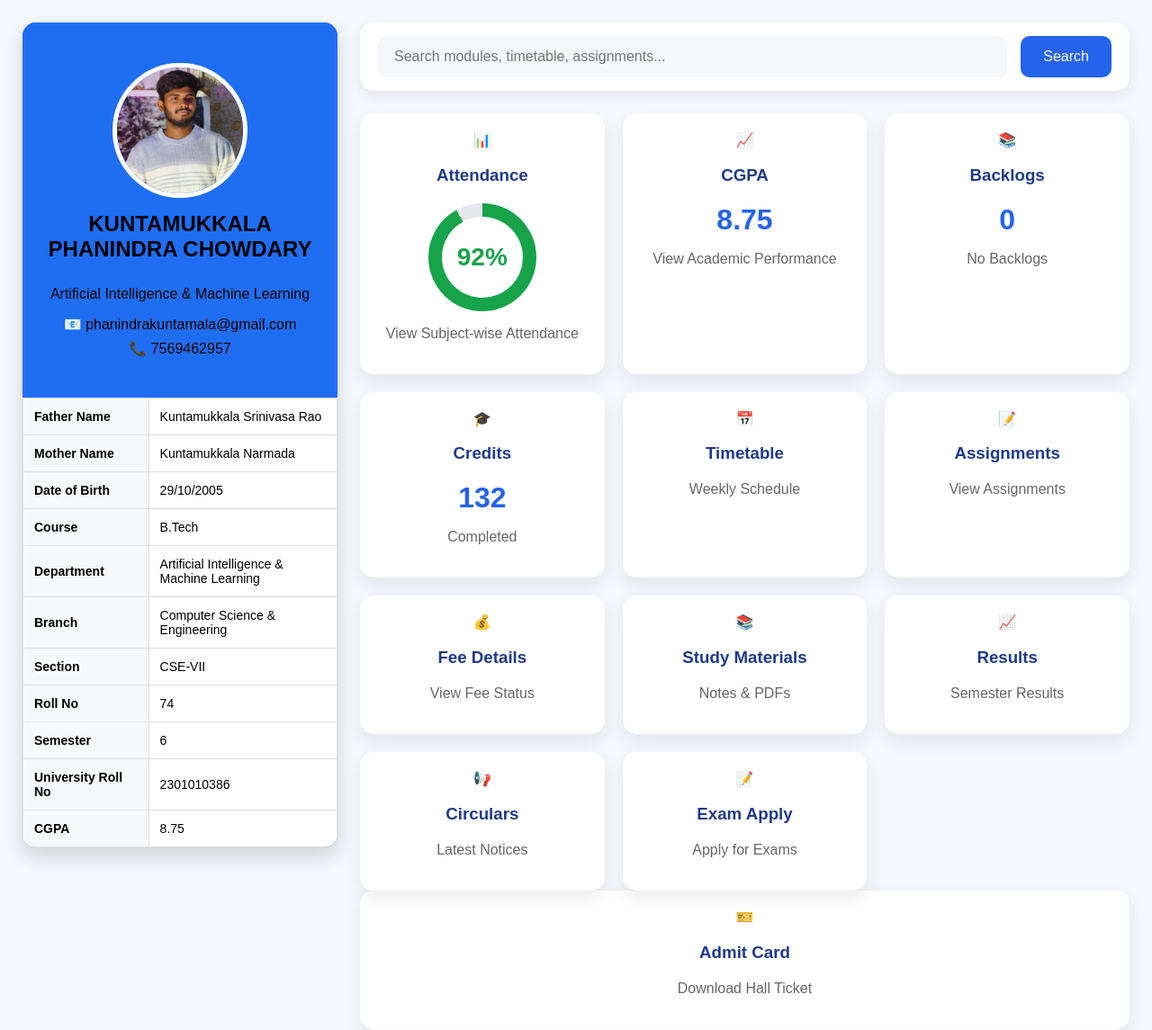
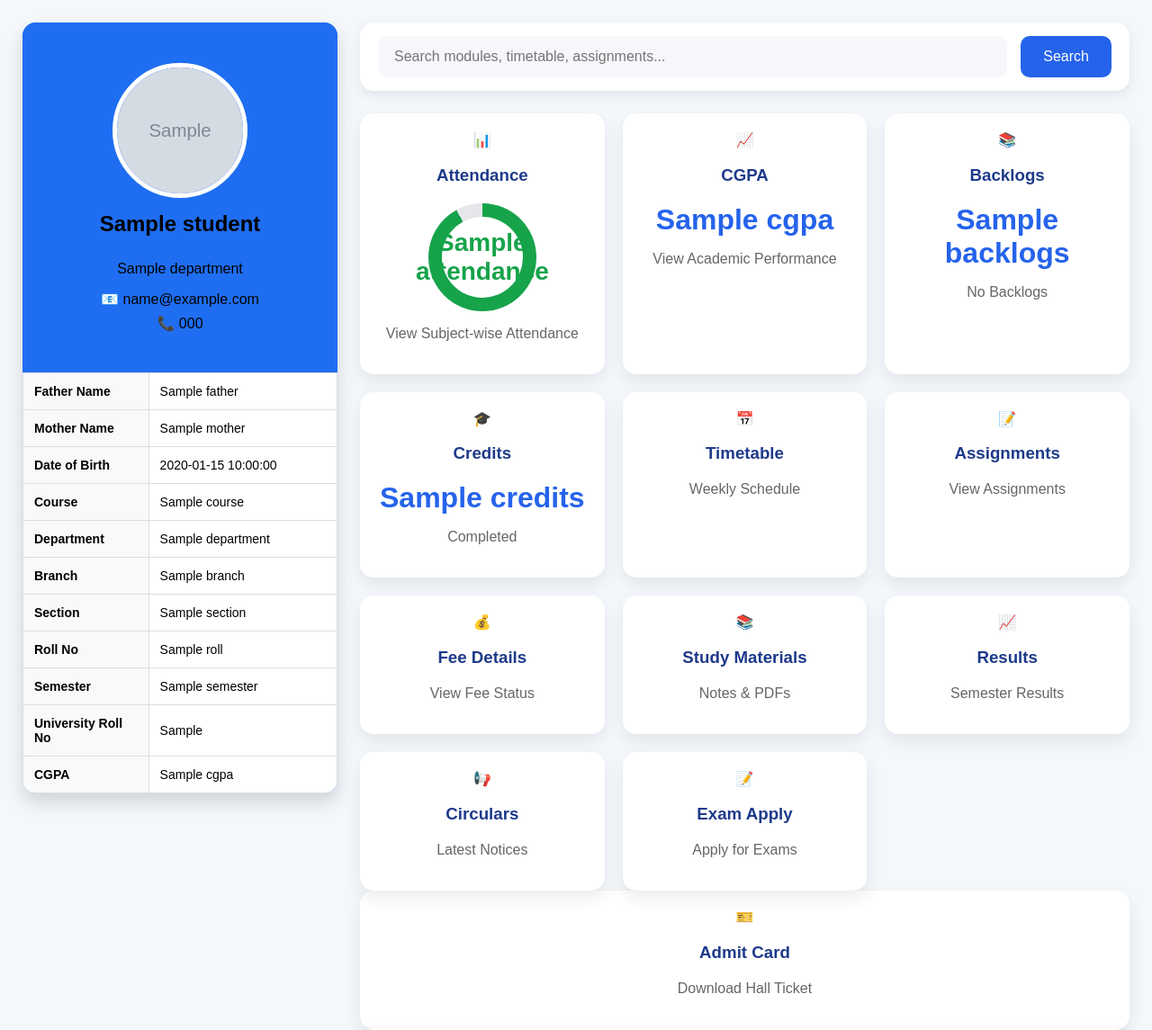
Before and after one commit to phanindrakuntamukkala-glitch/Student-Guide-Portal, a Python web app: template templates/dashboard.html in a window 1280 px wide. Shown: the top 1145 px of the page at 90% size. Run offline with Jinja, Linux system fonts and the light colour scheme; the template is opened without the code that fills it: most values are stand-ins (such as "Sample title", 1, 10 or a date in 2020); grey boxes marked "Sample" are stand-in pictures.

Commit message:
Added multi-student login system

```diff
--- a/templates/dashboard.html
+++ b/templates/dashboard.html
@@ -18,15 +18,14 @@
     <!-- Blue Header -->
     <div class="profile-header">
 
-        <img src="{{ url_for('static', filename='images/phani.jpg') }}" class="profile-img">
+        <img src="{{ url_for('static', filename='images/' + student.photo) }}" class="profile-img">
+<h3>{{ student.name }}</h3>
 
-        <h3>KUNTAMUKKALA PHANINDRA CHOWDARY</h3>
-
-        <h5>Artificial Intelligence & Machine Learning</h5>
+        <h5>{{ student.department }}</h5>
 
         <div class="contact">
-            <p>📧 phanindrakuntamala@gmail.com</p>
-            <p>📞 7569462957</p>
+           <p>📧 {{ student.email }}</p>
+<p>📞 {{ student.phone }}</p>
         </div>
 
     </div>
@@ -36,57 +35,57 @@
 
         <tr>
             <td><strong>Father Name</strong></td>
-            <td>Kuntamukkala Srinivasa Rao</td>
+            <td>{{ student.father }}</td>
         </tr>
 
         <tr>
             <td><strong>Mother Name</strong></td>
-            <td>Kuntamukkala Narmada</td>
+            <td>{{ student.mother }}</td>
         </tr>
 
         <tr>
             <td><strong>Date of Birth</strong></td>
-            <td>29/10/2005</td>
+            <td>{{ student.dob }}</td>
         </tr>
 
         <tr>
             <td><strong>Course</strong></td>
-            <td>B.Tech</td>
+            <td>{{ student.course }}</td>
         </tr>
 
         <tr>
             <td><strong>Department</strong></td>
-            <td>Artificial Intelligence & Machine Learning</td>
+<td>{{ student.department }}</td>
         </tr>
 
         <tr>
             <td><strong>Branch</strong></td>
-            <td>Computer Science & Engineering</td>
+            <td>{{ student.branch }}</td>
         </tr>
 
         <tr>
             <td><strong>Section</strong></td>
-            <td>CSE-VII</td>
+            <td>{{ student.section }}</td>
         </tr>
 
         <tr>
             <td><strong>Roll No</strong></td>
-            <td>74</td>
+            <td>{{ student.roll }}</td>
         </tr>
 
         <tr>
             <td><strong>Semester</strong></td>
-            <td>6</td>
+            <td>{{ student.semester }}</td>
         </tr>
 
         <tr>
             <td><strong>University Roll No</strong></td>
-            <td>2301010386</td>
+            <td>{{ student.university_roll }}</td>
         </tr>
 
         <tr>
             <td><strong>CGPA</strong></td>
-            <td>8.75</td>
+            <td>{{ student.cgpa }}</td>
         </tr>
 
     </table>
@@ -120,7 +119,7 @@
         <div class="card-icon">📊</div>
         <h3>Attendance</h3>
         <div class="circle">
-            <span>92%</span>
+            <span>{{ student.attendance }}</span>
         </div>
         <p>View Subject-wise Attendance</p>
     </div>
@@ -129,7 +128,7 @@
     <div class="info-card" onclick="window.location.href='/cgpa'">
         <div class="card-icon">📈</div>
         <h3>CGPA</h3>
-        <h1>8.75</h1>
+        <h1>{{ student.cgpa }}</h1>
         <p>View Academic Performance</p>
     </div>
 
@@ -137,7 +136,7 @@
     <div class="info-card">
         <div class="card-icon">📚</div>
         <h3>Backlogs</h3>
-        <h1>0</h1>
+        <h1>{{ student.backlogs }}</h1>
         <p>No Backlogs</p>
     </div>
 
@@ -145,7 +144,7 @@
     <div class="info-card">
         <div class="card-icon">🎓</div>
         <h3>Credits</h3>
-        <h1>132</h1>
+        <h1>{{ student.credits }}</h1>
         <p>Completed</p>
     </div>
 
```
Also changed, not shown: app.py (+129 -6 lines), static/images/students/himaja.jpg (added), static/images/students/laharika.jpg (added), static/images/students/madhu.jpg (added), static/images/students/niharika.jpg (added), static/images/students/phani.jpg (renamed from static/images/phani.jpg), 3 other files.
